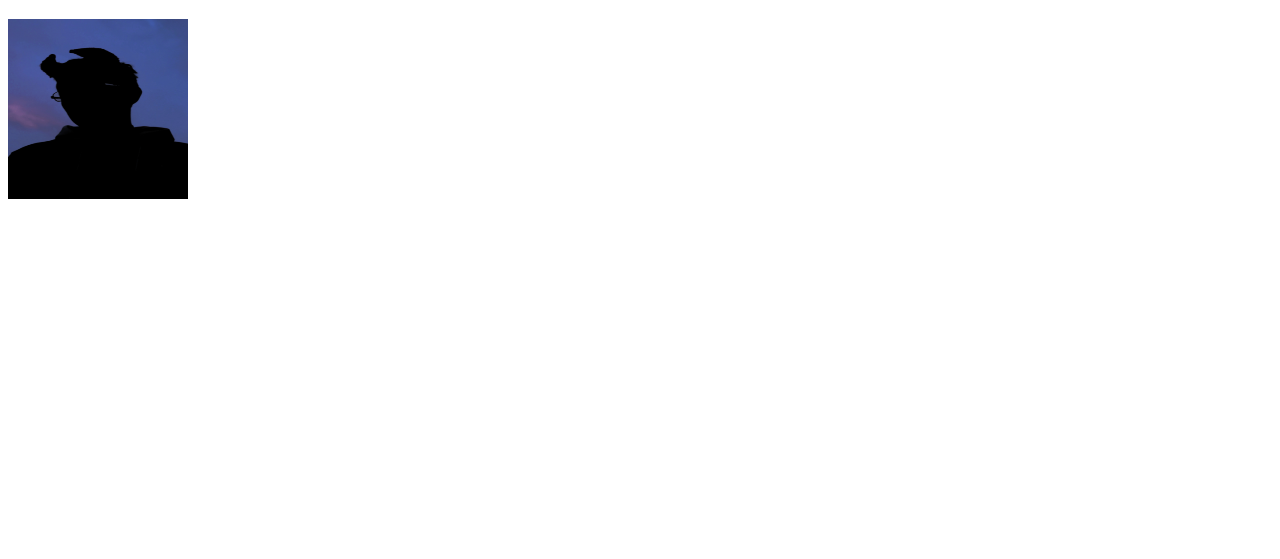
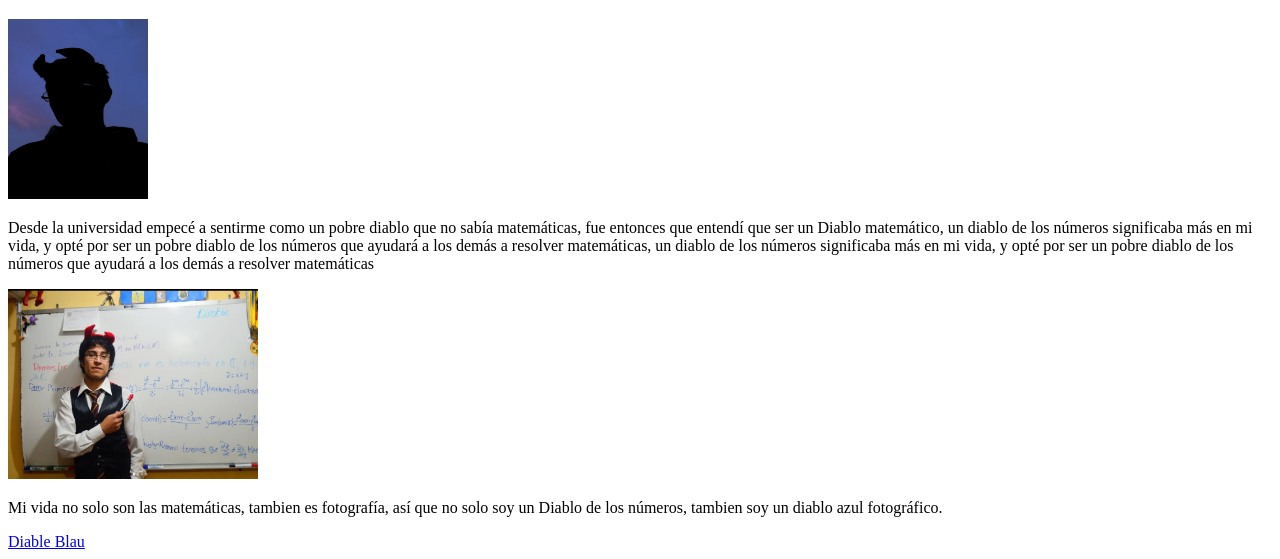
Before and after one commit to CesarMath/BecalosM, a plain HTML site: page presentacion.html in a window 1280 px wide. Shown: the part 590-1149 px from the top of the page. Before the commit the page ends 801 px from the top, so only its background shows below. Drawn offline with Linux system fonts and the light colour scheme.

Commit message:
Agregué foto de diable blau, agregué la parte del diablo de los num y coloque el insta de fotos

```diff
--- a/presentacion.html
+++ b/presentacion.html
@@ -45,8 +45,22 @@
 
     <header>
         <h1>El diablo dentro de mi</h1>
-        <img src="diable.jpg" alt="Diable Blau" width="180" height="180" >
+        <img src="diable.jpg" alt="Diable Blau" width="140" height="180" >
     </header>
+    <p>Desde la universidad empecé a sentirme como un pobre diablo que no sabía matemáticas,
+        fue entonces que entendí que ser un Diablo matemático,
+        un diablo de los números significaba más en mi vida, y opté por ser un pobre diablo de
+        los números que ayudará a los demás a resolver matemáticas, un diablo de los números
+        significaba más en mi vida, y opté por ser un pobre diablo de los números que ayudará
+        a los demás a resolver matemáticas</p>
 
+    <img src="diable2.jpg" alt="Diablo de los números"  width="250" height="190" >
+
+    <div>
+        <p>Mi vida no solo son las matemáticas, tambien es fotografía, así que no solo soy un Diablo
+            de los números, tambien soy un diablo azul fotográfico.
+        </p>
+    <a href="https://www.instagram.com/diable.blau/" target="_blank">Diable Blau</a>
+    </div>
 </body>
 </html>
```
Also changed, not shown: diable2.jpg (added).
